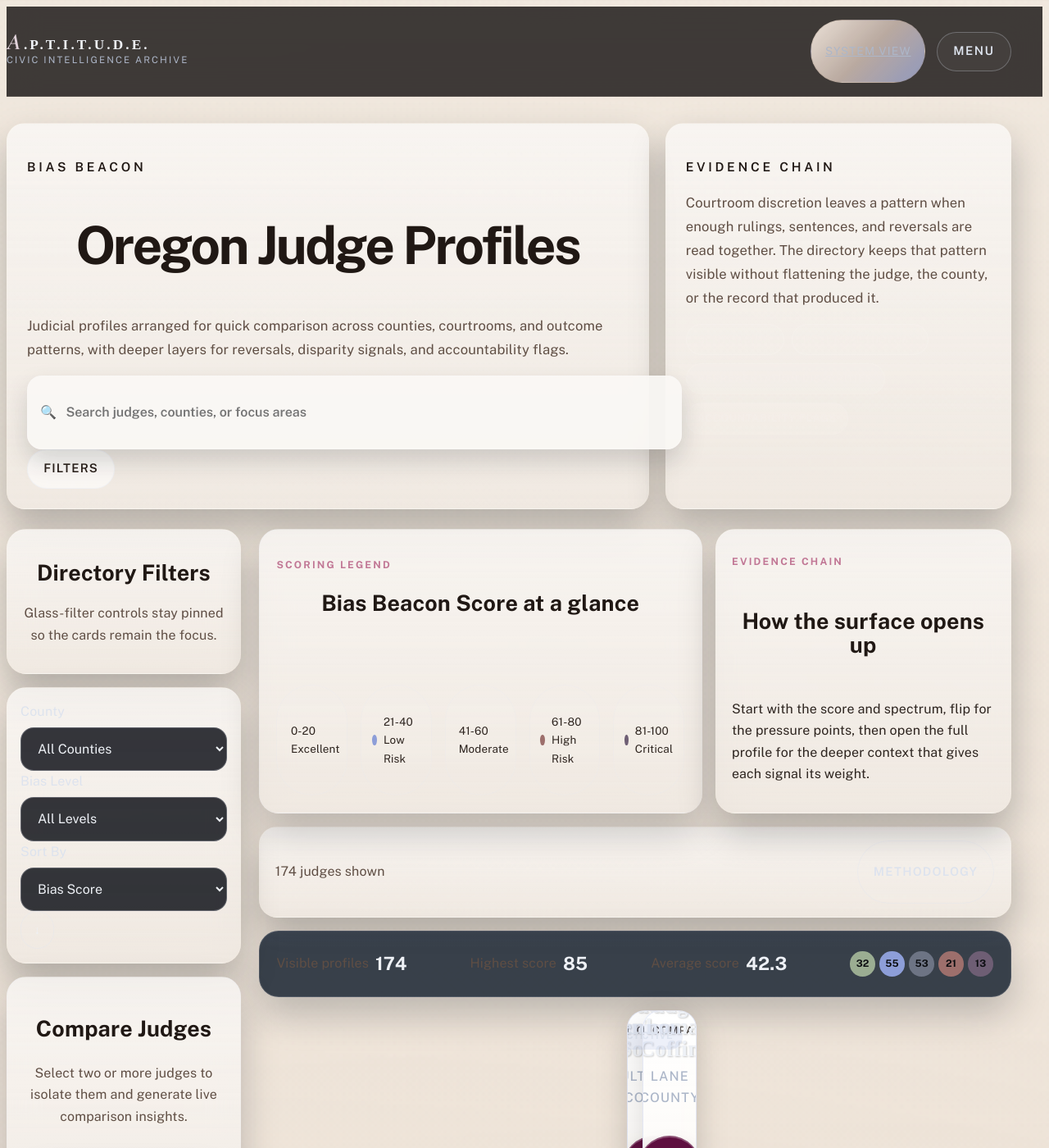
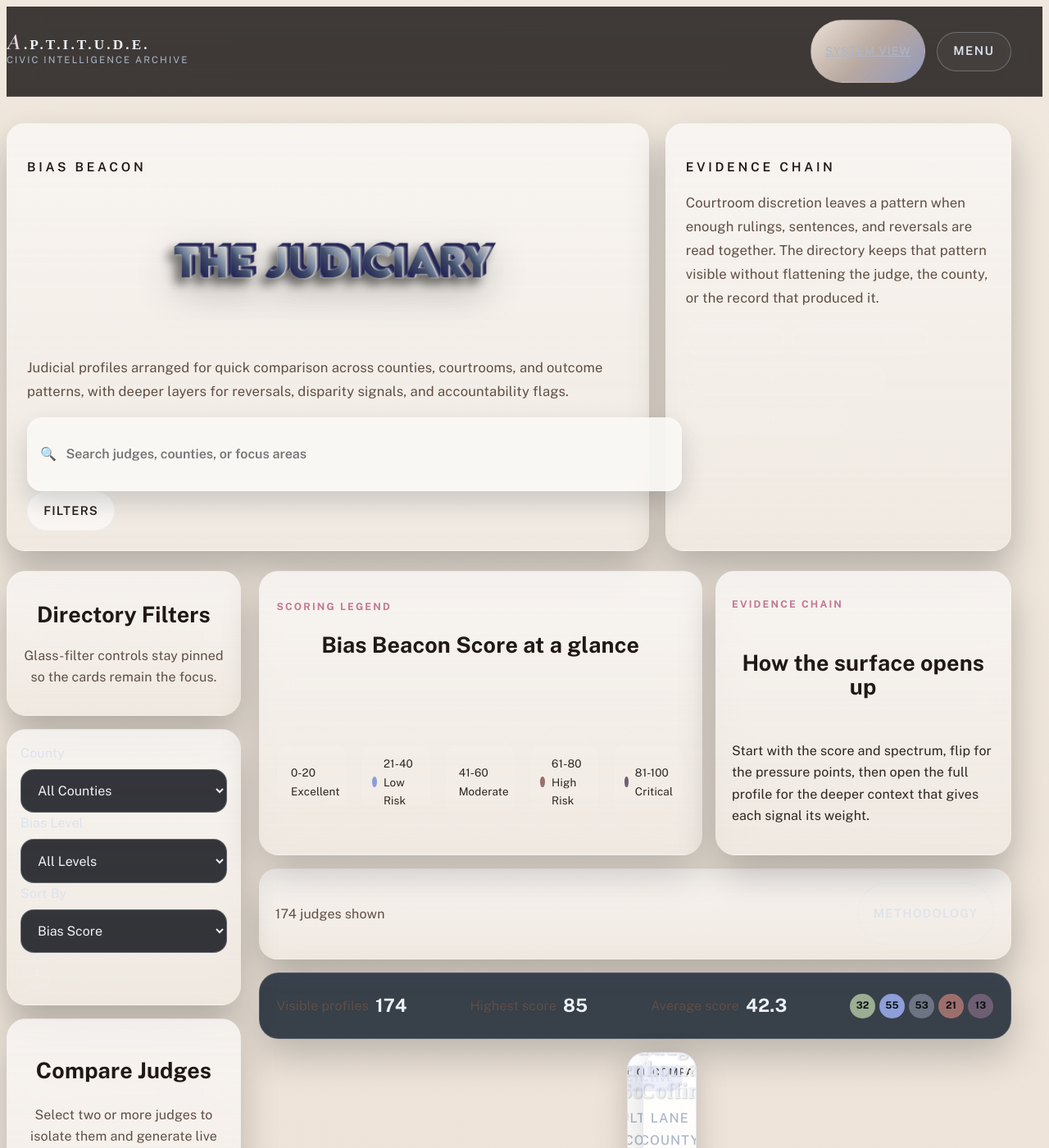
Before and after one commit to simplyashlep/A.P.T.I.T.U.D.E., a Jekyll site: the page built from bias-beacon/judges.md, in a window 1280 px wide and 1400 px high. Shown: the whole window at 82% size. Built offline with Jekyll 4.4.1, drawn with Linux system fonts in a browser that asks for light colours; some web fonts are replaced.

Commit message:
Add image title lockups for key sections

```diff
--- a/assets/css/style.scss
+++ b/assets/css/style.scss
@@ -3641,6 +3641,32 @@ body.home-page {
   max-width: none;
 }
 
+.hero-title-image,
+.actor-page-title-image {
+  display: block;
+  width: 100%;
+  height: auto;
+  object-fit: contain;
+}
+
+.hero-title-image-main {
+  max-width: min(58rem, 100%);
+  filter: drop-shadow(0 20px 28px rgba(0, 0, 0, 0.28));
+}
+
+.actor-page-title-image-wrap {
+  display: flex;
+  justify-content: center;
+  align-items: center;
+  min-height: 7rem;
+}
+
+.actor-page-title-image {
+  max-width: min(46rem, 100%);
+  max-height: 7rem;
+  filter: drop-shadow(0 16px 22px rgba(0, 0, 0, 0.22));
+}
+
 .archive-acronym-fade {
   animation: acronym-rise 1.2s ease 0.25s both;
 }
@@ -3914,4 +3940,8 @@ body.home-page {
   .spine-sequence-hero {
     display: grid;
   }
-}
+
+  .actor-page-title-image {
+    max-height: 4.8rem;
+  }
+}
--- a/bias-beacon/judges.md
+++ b/bias-beacon/judges.md
@@ -9,7 +9,12 @@ body_class: archive-page actor-directory-page judges-page
   <section class="actor-directory-hero">
     <div class="actor-hero-copy">
       <p class="archive-kicker">Bias Beacon</p>
-      <h1 class="actor-page-title">Oregon Judge Profiles</h1>
+      <h1 class="actor-page-title actor-page-title-image-wrap">
+        <img class="actor-page-title-image"
+             src="{{ '/assets/images/titles/THE-JUDICIARY-3-29-2026.png' | relative_url }}"
+             alt="The Judiciary">
+        <span class="visually-hidden">The Judiciary</span>
+      </h1>
       <p class="actor-page-deck">
         Judicial profiles arranged for quick comparison across counties, courtrooms, and outcome patterns,
         with deeper layers for reversals, disparity signals, and accountability flags.
--- a/index.html
+++ b/index.html
@@ -17,7 +17,10 @@ wrapper_class: home-wrapper
     <div class="archive-hero-copy">
       <div class="hero-title-stack">
         <h1 class="archive-title archive-title-solo">
-          <span class="archive-title-main"><span class="wordmark-dropcap">A</span>.P.T.I.T.U.D.E.</span>
+          <img class="hero-title-image hero-title-image-main"
+               src="{{ '/assets/images/titles/A-P-T-I-T-U-D-E-3-29-2026.png' | relative_url }}"
+               alt="A.P.T.I.T.U.D.E.">
+          <span class="visually-hidden">A.P.T.I.T.U.D.E.</span>
         </h1>
         <p class="archive-acronym archive-acronym-expanded archive-acronym-fade" aria-label="APTITUDE acronym">
           <span class="archive-acronym-word"><span class="archive-acronym-mark">A</span>dvanced</span>
```
Also changed, not shown: prosecutors.html (+6 -1 lines), assets/images/titles/A-P-T-I-T-U-D-E-3-29-2026.png (added), assets/images/titles/PROSECUTOR-S-OFFICES-3-29-2026.png (added), assets/images/titles/THE-JUDICIARY-3-29-2026.png (added).
